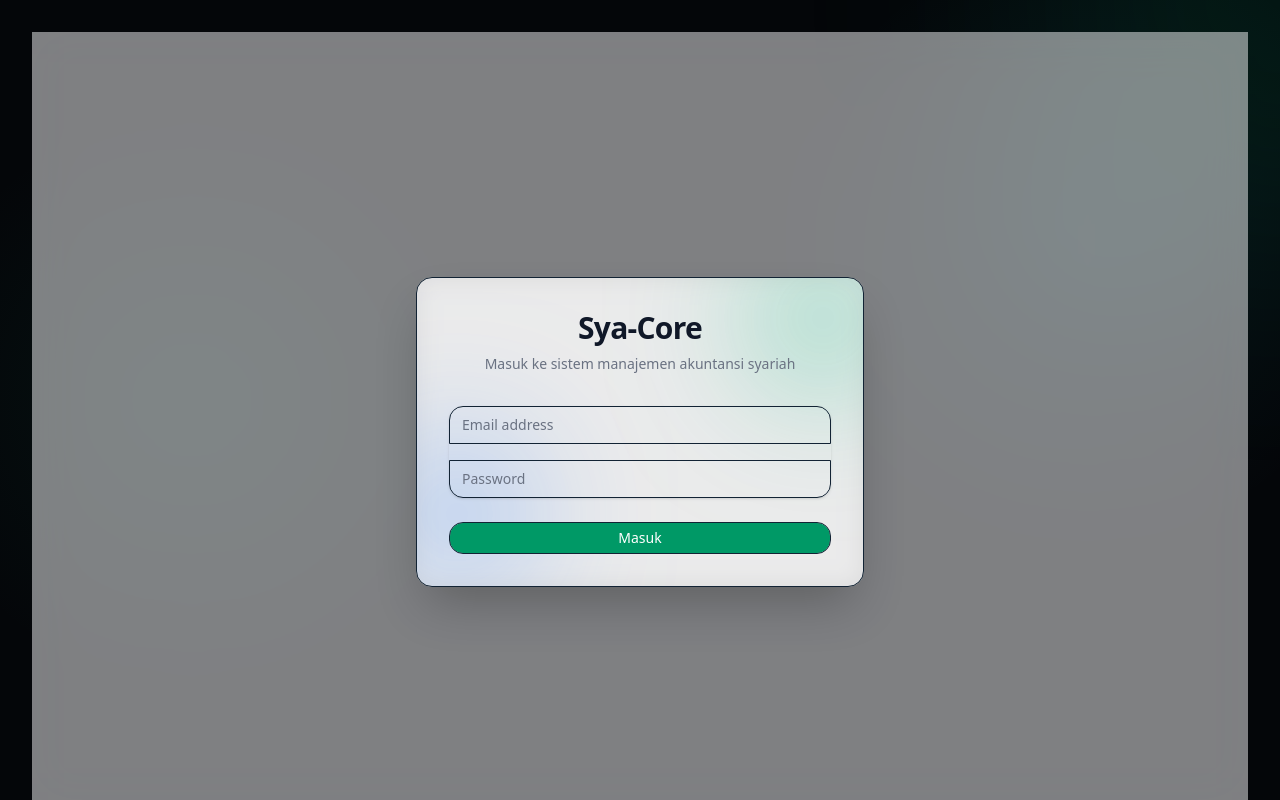
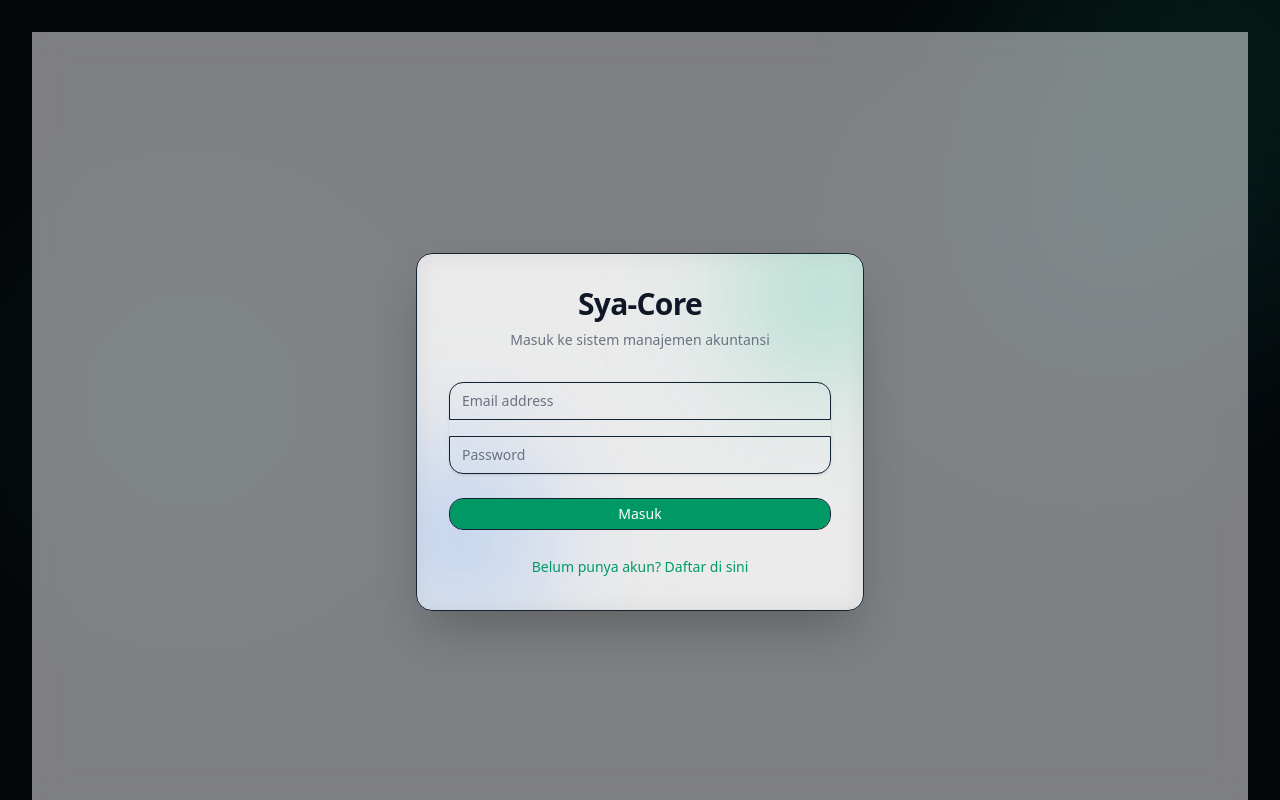
Before and after one commit to SapiLoncat-Tech/Sya-Core, a Next.js app: page /login in a window 1280 px wide. Built offline with nearby package versions, Linux system fonts and the light colour scheme; no server answers.

Commit message:
Feat: Add user registration / Sign Up toggle on login page

```diff
--- a/src/app/login/page.tsx
+++ b/src/app/login/page.tsx
@@ -8,16 +8,21 @@ import { Button } from '@/components/ui/button'
 export default function LoginPage() {
   const [email, setEmail] = useState('')
   const [password, setPassword] = useState('')
+  const [isLogin, setIsLogin] = useState(true)
   const [error, setError] = useState<string | null>(null)
+  const [success, setSuccess] = useState<string | null>(null)
   const [loading, setLoading] = useState(false)
   const router = useRouter()
   const supabase = createClient()
 
-  const handleLogin = async (e: React.FormEvent) => {
+  const handleSubmit = async (e: React.FormEvent) => {
     e.preventDefault()
     setLoading(true)
     setError(null)
+    setSuccess(null)
 
+    if (isLogin) {
+      // PROSES LOGIN
       const { error } = await supabase.auth.signInWithPassword({
         email,
         password,
@@ -29,6 +34,23 @@ export default function LoginPage() {
       } else {
         router.push('/')
         router.refresh()
+      }
+    } else {
+      // PROSES DAFTAR (SIGN UP)
+      const { data, error } = await supabase.auth.signUp({
+        email,
+        password,
+      })
+
+      if (error) {
+        setError(error.message)
+        setLoading(false)
+      } else {
+        setSuccess('Pendaftaran berhasil! Silakan login (Cek email jika butuh verifikasi).')
+        setIsLogin(true) // Kembali ke mode login
+        setPassword('')
+        setLoading(false)
+      }
     }
   }
 
@@ -42,11 +64,11 @@ export default function LoginPage() {
         <div className="text-center relative z-10">
           <h2 className="text-3xl font-bold tracking-tight text-gray-900">Sya-Core</h2>
           <p className="mt-2 text-sm text-gray-500">
-            Masuk ke sistem manajemen akuntansi syariah
+            {isLogin ? 'Masuk ke sistem manajemen akuntansi' : 'Buat akun baru untuk akses sistem'}
           </p>
         </div>
 
-        <form className="mt-8 space-y-6 relative z-10" onSubmit={handleLogin}>
+        <form className="mt-8 space-y-6 relative z-10" onSubmit={handleSubmit}>
           <div className="space-y-4 rounded-md shadow-sm">
             <div>
               <label htmlFor="email" className="sr-only">
@@ -83,8 +105,14 @@ export default function LoginPage() {
           </div>
 
           {error && (
-            <div className="text-red-500 text-sm text-center font-medium">
+            <div className="text-red-500 text-sm text-center font-medium bg-red-50 p-2 rounded">
               {error}
+            </div>
+          )}
+
+          {success && (
+            <div className="text-emerald-600 text-sm text-center font-medium bg-emerald-50 p-2 rounded">
+              {success}
             </div>
           )}
 
@@ -94,8 +122,22 @@ export default function LoginPage() {
               disabled={loading}
               className="group relative w-full flex justify-center py-2 px-4 border border-transparent text-sm font-medium rounded-md text-white bg-emerald-600 hover:bg-emerald-700 focus:outline-none focus:ring-2 focus:ring-offset-2 focus:ring-emerald-500 transition-all duration-200"
             >
-              {loading ? 'Memproses...' : 'Masuk'}
+              {loading ? 'Memproses...' : (isLogin ? 'Masuk' : 'Daftar Akun')}
             </Button>
+          </div>
+
+          <div className="text-center mt-4">
+            <button
+              type="button"
+              onClick={() => {
+                setIsLogin(!isLogin)
+                setError(null)
+                setSuccess(null)
+              }}
+              className="text-sm font-medium text-emerald-600 hover:text-emerald-500 transition-colors"
+            >
+              {isLogin ? 'Belum punya akun? Daftar di sini' : 'Sudah punya akun? Masuk di sini'}
+            </button>
           </div>
         </form>
       </div>
```
Lines whose indentation alone changed are shown as unchanged.
